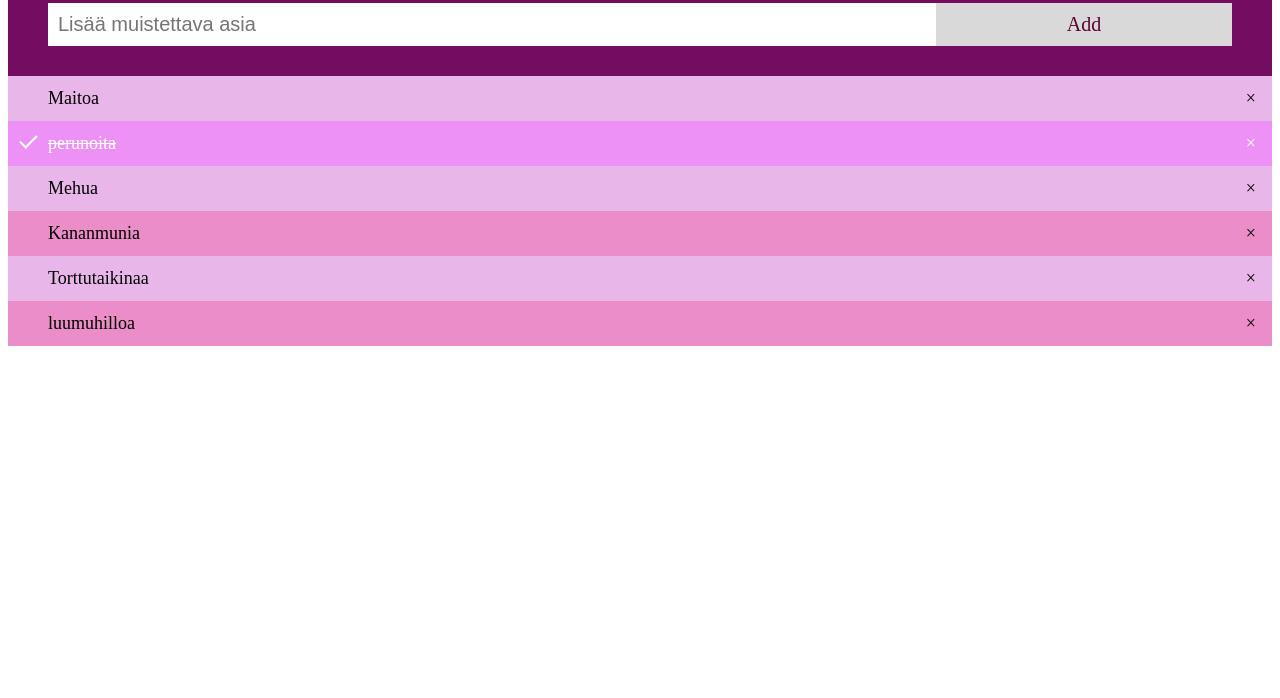
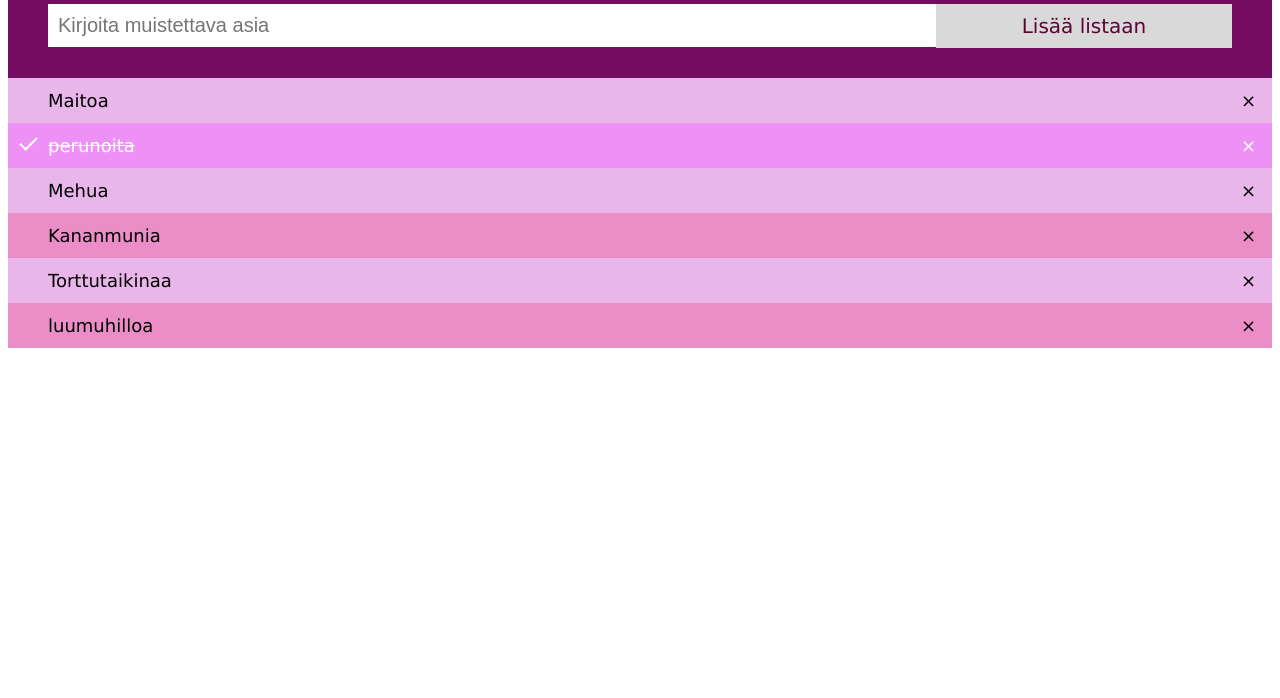
Before and after one commit to lanafabscoding/palvelinohjelmointikt, a plain HTML site: page todolist.html in a window 1280 px wide. Shown: the part 102-800 px from the top of the page. Drawn offline with Linux system fonts and the light colour scheme.

Commit message:
Muotoiluja päivitetty

```diff
--- a/todolist.css
+++ b/todolist.css
@@ -2,6 +2,11 @@
 /* Sisällytetään padding ja border elementin totaali pituuteen ja leveyteen  */
 * {
   box-sizing: border-box;
+}
+
+/*Määritellään nätimpi fontti*/
+body {
+  font-family: Verdana, Geneva, Tahoma, sans-serif;
 }
 
 /* Poistetaan listalta marginaalit ja paddingit */
--- a/todolist.html
+++ b/todolist.html
@@ -10,8 +10,8 @@
   </head>
     <div id="myDIV" class="header">
     <h2>Muistilista</h2>
-    <input type="text" id="myInput" placeholder="Lisää muistettava asia">
-    <span onclick="newElement()" class="addBtn">Add</span>
+    <input type="text" id="myInput" placeholder="Kirjoita muistettava asia">
+    <span onclick="newElement()" class="addBtn">Lisää listaan</span>
     </div>
 
   <ul id="myUL">
--- a/todolist.js
+++ b/todolist.js
@@ -1,4 +1,4 @@
-// Create a "close" button and append it to each list item
+//Tässä on luotu nappula, jolla kunkin lista-itemin voi poistaa
 var myNodelist = document.getElementsByTagName("LI");
 var i;
 for (i = 0; i < myNodelist.length; i++) {
@@ -9,7 +9,7 @@ for (i = 0; i < myNodelist.length; i++) {
   myNodelist[i].appendChild(span);
 }
 
-// Click on a close button to hide the current list item
+// Piilota list itemi kun ruksia klikkaa
 var close = document.getElementsByClassName("close");
 var i;
 for (i = 0; i < close.length; i++) {
@@ -19,7 +19,7 @@ for (i = 0; i < close.length; i++) {
   }
 }
 
-// Add a "checked" symbol when clicking on a list item
+// Lisää check symboli kun lista itemiä klikkaa
 var list = document.querySelector('ul');
 list.addEventListener('click', function(ev) {
   if (ev.target.tagName === 'LI') {
@@ -27,14 +27,15 @@ list.addEventListener('click', function(ev) {
   }
 }, false);
 
-// Create a new list item when clicking on the "Add" button
+// Luo uusi lista elementti kun lisää -nappia painetaan
 function newElement() {
   var li = document.createElement("li");
   var inputValue = document.getElementById("myInput").value;
   var t = document.createTextNode(inputValue);
   li.appendChild(t);
   if (inputValue === '') {
-    alert("You must write something!");
+    //Lisää herja, jos painaa nappia mutta ei ole kirjoittanut mitään
+    alert("Kirjoita jotakin!");
   } else {
     document.getElementById("myUL").appendChild(li);
   }
```
